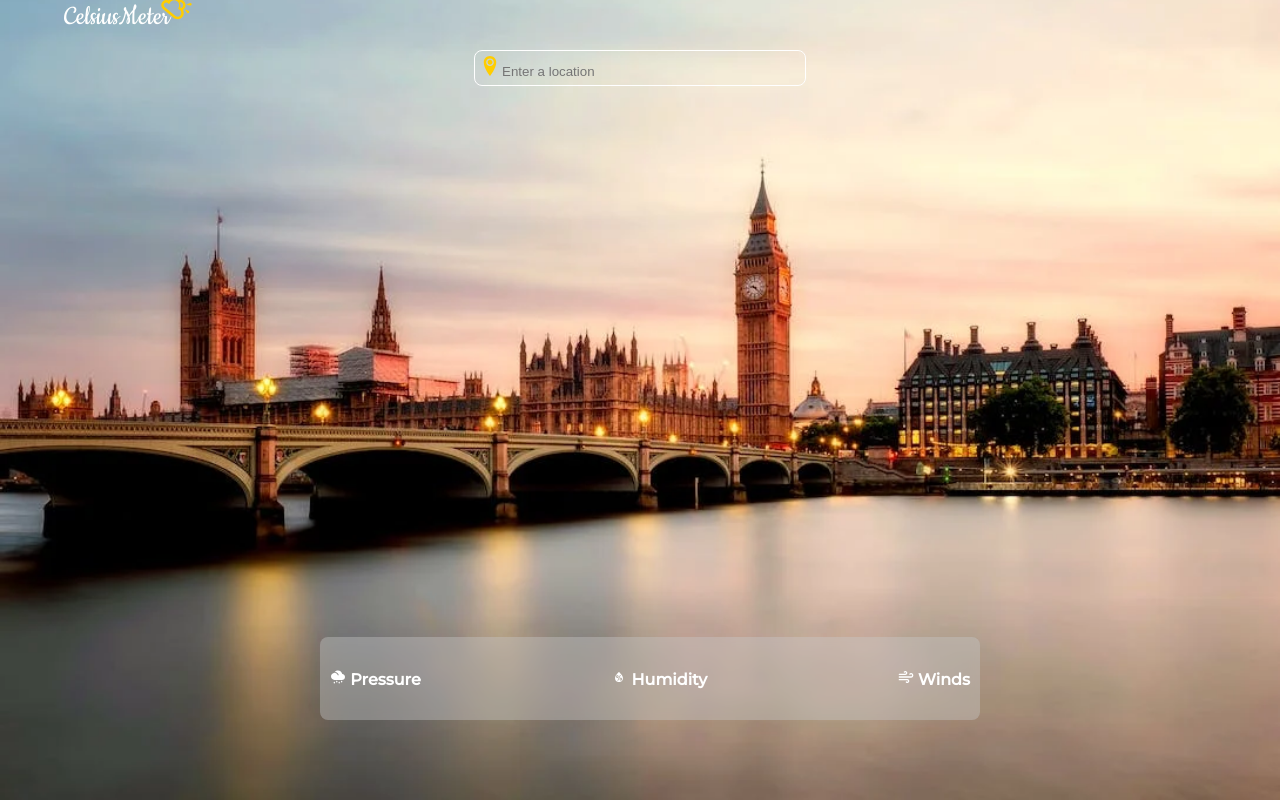
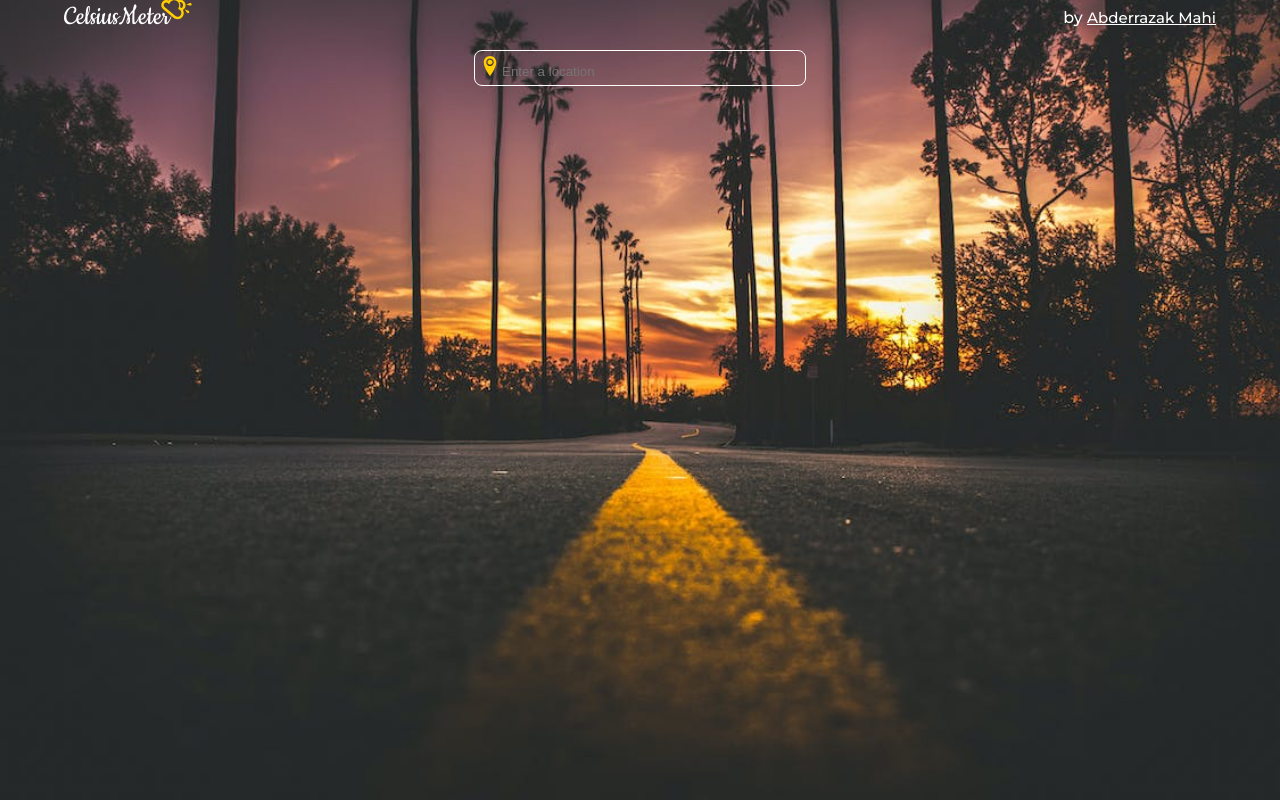
Before and after one commit to abderrazakmahiii/celsiusmeter, a React (Create React App) app in the folder celsiusmeter/: page / in a window 1280 px wide. Built offline with nearby package versions, Linux system fonts and the light colour scheme.

Commit message:
final commit

```diff
--- a/celsiusmeter/public/index.html
+++ b/celsiusmeter/public/index.html
@@ -24,7 +24,7 @@
       work correctly both with client-side routing and a non-root public URL.
       Learn how to configure a non-root public URL by running `npm run build`.
     -->
-    <title>React App</title>
+    <title>CelsiusMeter</title>
   </head>
   <body>
     <noscript>You need to enable JavaScript to run this app.</noscript>
--- a/celsiusmeter/src/Components/home.jsx
+++ b/celsiusmeter/src/Components/home.jsx
@@ -3,20 +3,30 @@ import { ImLocation2 } from 'react-icons/im';
 import { IoMdRainy } from 'react-icons/io';
 import { WiHumidity } from 'react-icons/wi';
 import { FiWind } from 'react-icons/fi';
+import { RiCloudOffFill } from 'react-icons/ri';
+
 import axios from 'axios';
 
 export default function Home() {
   const [data, setData] = useState({});
   const [location, setLocation] = useState(''); // add initial value here
+  const [loaded, setLoaded] = useState(false);
+  const [wrong, setWrong] = useState('');
   const url = `https://api.openweathermap.org/data/2.5/weather?q=${location}&units=metric&appid=59ab0b19fe2e3a398444b2700bd03e73`;
-  const searchLocation = async (e) => { // make this function asynchronous
-    if (e.key === 'Enter' && location) { // add a check for location
+  const searchLocation = async (e) => {
+    setLoaded(false);
+    if (e.key === 'Enter' && location) {
+      setWrong(''); // clear previous error message
       try {
         const response = await axios.get(url);
         setData(response.data);
-        console.log(data);
+        setLoaded(true);
       } catch (error) {
-        console.log(error);
+        if (error.response && error.response.status == 404) {
+          setWrong('Location not found. Please try again.'); // show error message
+        } else {
+          setWrong('An error occurred. Please try again later.');
+        }
       }
     }
   };
@@ -32,7 +42,8 @@ export default function Home() {
               placeholder="Enter a location"
             />
           </div>
-        <div id="top">
+          {wrong ? <div id='lost' className={!loaded ? 'loaded' : ''}><RiCloudOffFill /><p >{wrong}</p></div>:null}
+        <div id="top" className={loaded ? 'loaded' : ''}>
           <div className="left">
             <h3>{data.name}</h3> {/* remove the curly braces */}
             <h1>{data.main && data.main.temp.toFixed()+'°C'}</h1> {/* add a check for data.main */}
@@ -42,7 +53,7 @@ export default function Home() {
             {data.weather && data.weather[0].description} {/* add a check for data.weather */}
           </div>
         </div>
-        <div id="bottom">
+        <div id="bottom" className={loaded ? 'loaded' : ''}>
           <div className="element">
             <span>{data.main && `${data.main.pressure}Pa`}</span> {/* add a check for data.main */}
             <h4>
--- a/celsiusmeter/src/Components/navbar.jsx
+++ b/celsiusmeter/src/Components/navbar.jsx
@@ -8,6 +8,9 @@ export default function Navbar() {
         <div id="left">
         <a href=''>CelsiusMeter <TiWeatherPartlySunny className='icon' /></a>
         </div>
+        <div id="editor">
+          by <a href='https://abderrazakmahiii.github.io/myportfolio/' target='_blank' >Abderrazak Mahi</a>
+        </div>
     </div>
   )
   }
--- a/celsiusmeter/src/index.css
+++ b/celsiusmeter/src/index.css
@@ -28,6 +28,16 @@ body {
   color: white;
   font-family: 'Cookie', cursive;
   font-size: 30px;
+}
+
+#editor {
+  color: white;
+}
+
+#editor a {
+  font-family: 'Montserrat';
+  text-decoration: underline;
+  font-size: 15px;
 }
 
 #right {
@@ -74,6 +84,21 @@ a .icon {
   background-position: center bottom;
 }
 
+#lost {
+  padding: 10px;
+  text-align: center;
+  font-size: 25px;
+}
+
+#lost p {
+  font-size: 15px;
+}
+
+#top.loaded, #bottom.loaded, #lost.loaded {
+  opacity: 1;
+  transform: translateY(0);
+}
+
 #context {
   display: block;
   margin: auto;
@@ -108,6 +133,9 @@ a .icon {
   position: absolute;
   top: 30%;
   width: 50vw;
+  transition: all 0.3s ease-in-out;
+  opacity: 0;
+  transform: translateY(-20px);
 }
 
 #top .right {
@@ -126,6 +154,9 @@ a .icon {
   position: absolute;
   bottom: 10%;
   width: 50vw;
+  transition: all 0.3s ease-in-out;
+  opacity: 0;
+  transform: translateY(-20px);
 }
 
 @media (max-width: 900px) {
```
Also changed, not shown: celsiusmeter/src/bg.png, 1 other file (tests, documents, lock files or other folders).
